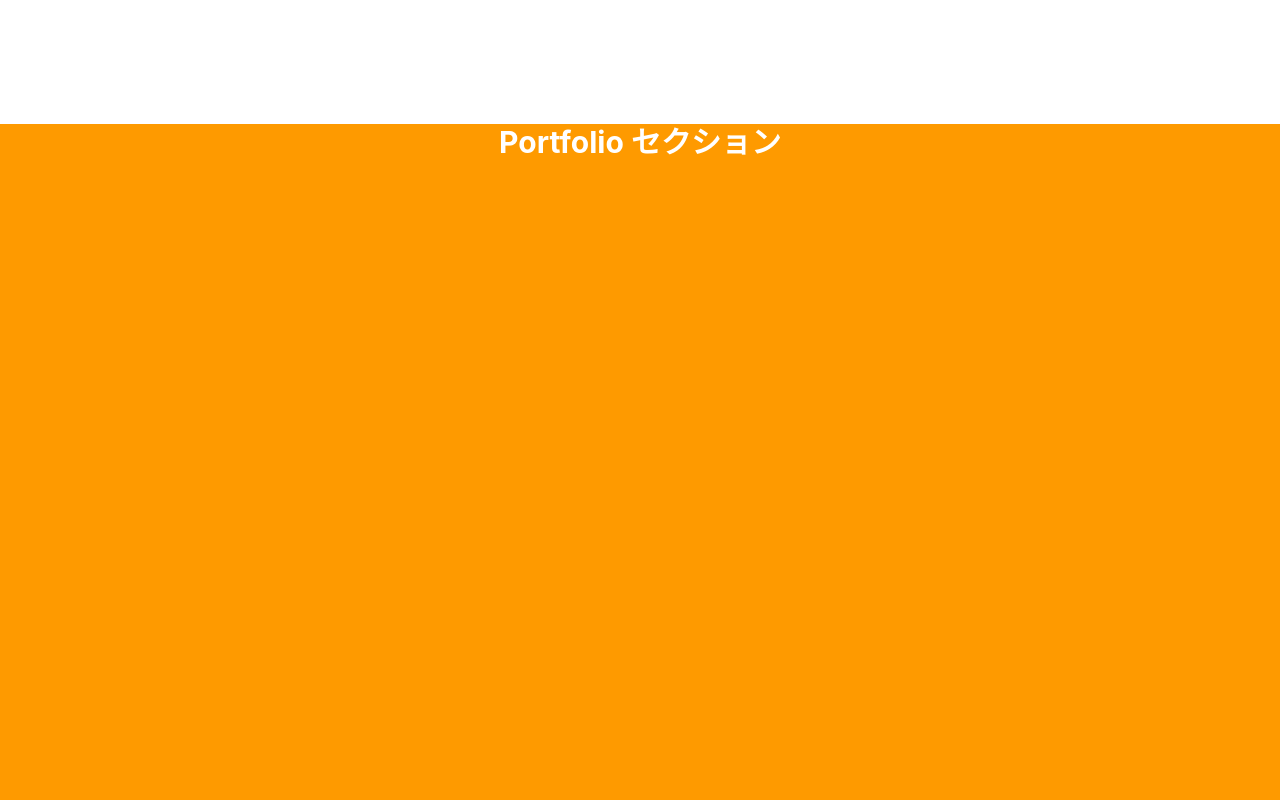
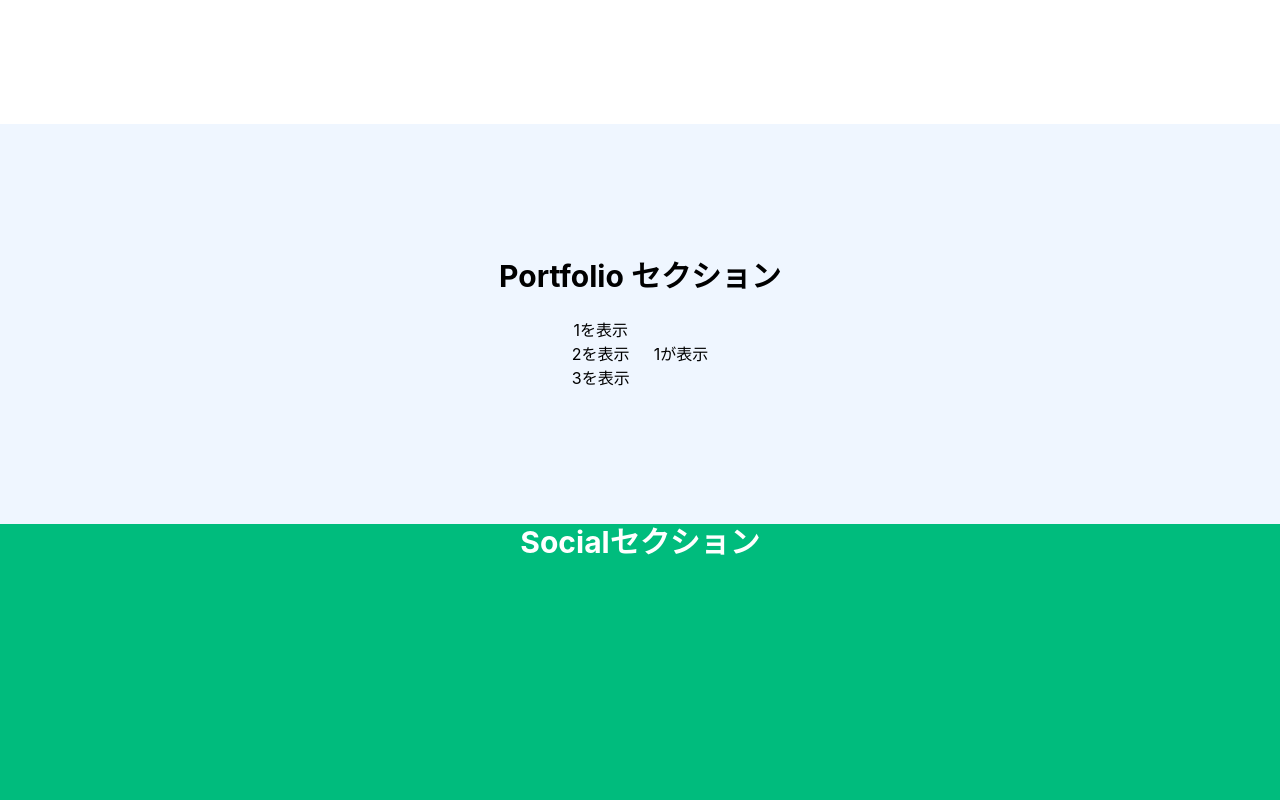
Before and after one commit to kouta-wolf/portfolio-react, a React (Vite) app: page / in a window 1280 px wide. Shown: the part 740-1540 px from the top of the page. Built offline with nearby package versions, Linux system fonts and the light colour scheme.

Commit message:
feat: ボタンを押すと表示が切り替わるポートフォリオの例を実装

```diff
--- a/src/components/sections/Portfolio.tsx
+++ b/src/components/sections/Portfolio.tsx
@@ -1,7 +1,23 @@
+import { useState } from "react";
+
 export const Portfolio = () => {
+  const [content, setContent] = useState(1);
+
   return (
-    <section className="h-screen bg-amber-500 items-center justify-center">
-      <h1 className="text-3xl text-white font-bold text-center">Portfolio セクション</h1>
+    <section className="bg-blue-50 min-h-[50vh] flex flex-col items-center justify-center gap-6 px-4 text-center">
+      <h1 className="text-3xl font-bold text-center">Portfolio セクション</h1>
+      <div className="flex flex-row items-center justify-center gap-6">
+        <div className="flex flex-col">
+          <button onClick={() => setContent(1)}>1を表示</button>
+          <button onClick={() => setContent(2)}>2を表示</button>
+          <button onClick={() => setContent(3)}>3を表示</button>
+        </div>
+        <div>
+          {content === 1 && <p>1が表示</p>}
+          {content === 2 && <p>2が表示</p>}
+          {content === 3 && <p>3が表示</p>}
+        </div>
+      </div>
     </section>
   );
 };
```
